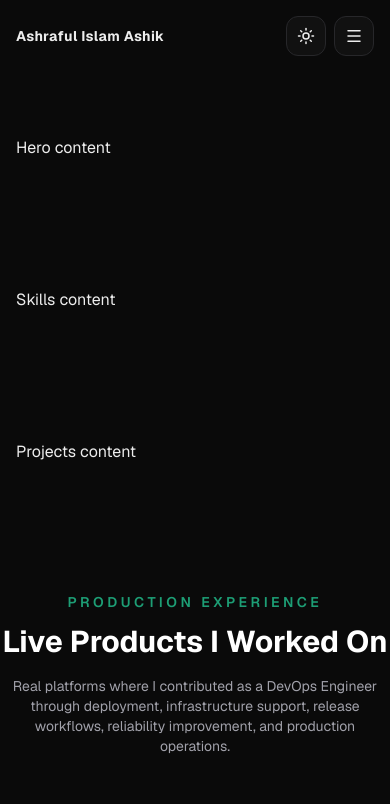
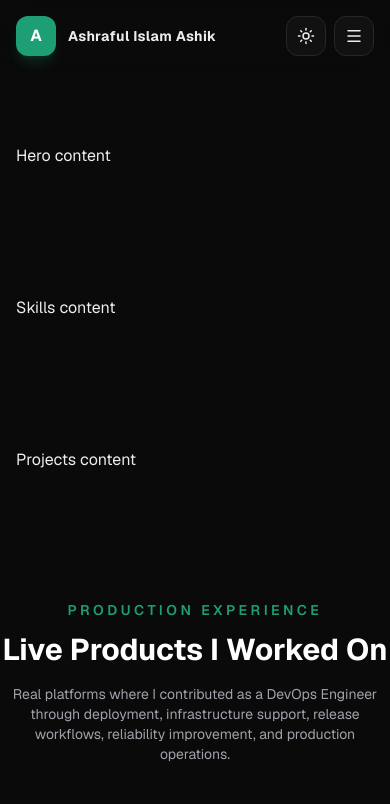
Before and after one commit to ashraful2430/DevOps-Protfolio, a Next.js app: page / in a window 390 px wide. Shown: the top 804 px of the page. Built offline with nearby package versions, Linux system fonts and the light colour scheme.

Commit message:
make the page responsive

```diff
--- a/app/page.tsx
+++ b/app/page.tsx
@@ -10,7 +10,7 @@ import Footer from "@/components/Footer";
 
 export default function Home() {
   return (
-    <main className="min-h-screen bg-background text-foreground overflow-x-hidden">
+    <main className="min-h-screen overflow-x-hidden bg-background pt-20 text-foreground">
       <Navbar />
       <Hero />
       <Skills />
--- a/components/Navbar.tsx
+++ b/components/Navbar.tsx
@@ -15,7 +15,7 @@ export default function Navbar() {
     setMounted(true);
 
     const handleScroll = () => {
-      setScrolled(window.scrollY > 20);
+      setScrolled(window.scrollY > 10);
     };
 
     window.addEventListener("scroll", handleScroll);
@@ -32,9 +32,13 @@ export default function Navbar() {
     const element = document.getElementById(targetId);
 
     if (element) {
-      element.scrollIntoView({
+      const yOffset = -90;
+      const y =
+        element.getBoundingClientRect().top + window.pageYOffset + yOffset;
+
+      window.scrollTo({
+        top: y,
         behavior: "smooth",
-        block: "start",
       });
     }
 
@@ -43,19 +47,25 @@ export default function Navbar() {
 
   return (
     <header
-      className={`sticky top-0 z-50 transition-all duration-300 ${
+      className={`fixed left-0 top-0 z-[100] w-full transition-all duration-300 ${
         scrolled
-          ? "border-b border-border bg-background/80 backdrop-blur-xl"
-          : "bg-transparent"
+          ? "border-b border-border bg-background/85 backdrop-blur-xl"
+          : "bg-background/60 backdrop-blur-md"
       }`}
     >
       <div className="mx-auto flex w-full max-w-7xl items-center justify-between px-4 py-4 sm:px-6 lg:px-8">
         <a
           href="#home"
           onClick={(e) => handleNavClick(e, "#home")}
-          className="max-w-[180px] truncate text-sm font-bold tracking-wide text-foreground sm:max-w-none sm:text-base lg:text-lg"
+          className="flex items-center gap-3"
         >
-          {personalInfo.name}
+          <span className="inline-flex h-10 w-10 items-center justify-center rounded-xl bg-accent font-bold text-white shadow-lg shadow-accent/20">
+            A
+          </span>
+
+          <span className="max-w-[180px] truncate text-sm font-bold tracking-wide text-foreground sm:max-w-none sm:text-base lg:text-lg">
+            {personalInfo.name}
+          </span>
         </a>
 
         <nav className="hidden items-center gap-6 lg:flex xl:gap-8">
@@ -64,7 +74,7 @@ export default function Navbar() {
               key={link.name}
               href={link.href}
               onClick={(e) => handleNavClick(e, link.href)}
-              className="text-sm text-muted-foreground transition hover:text-accent"
+              className="text-sm font-medium text-muted-foreground transition hover:text-accent"
             >
               {link.name}
             </a>
@@ -102,7 +112,7 @@ export default function Navbar() {
                 key={link.name}
                 href={link.href}
                 onClick={(e) => handleNavClick(e, link.href)}
-                className="text-sm text-muted-foreground transition hover:text-accent"
+                className="text-sm font-medium text-muted-foreground transition hover:text-accent"
               >
                 {link.name}
               </a>
```
